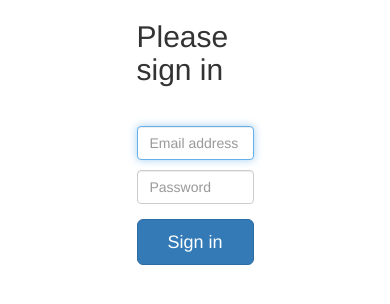
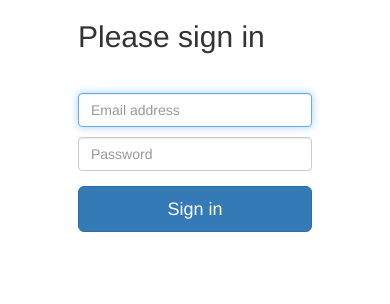
Before and after one commit to SabirAmeen/pwa, a PHP site: page / in a window 390 px wide. Shown: the part 50-354 px from the top of the page. Run offline with PHP 8.4, Linux system fonts and the light colour scheme.

Commit message:
Adjusted login page form in mobiles

```diff
--- a/style/style.css
+++ b/style/style.css
@@ -15,7 +15,12 @@
 }
 .login_container{
 	box-sizing: border-box;
-	width:30%;
+	width:60%;
 	display: block;
 	margin: 0 auto;
 }
+@media(min-width:768px){
+	.login_container{
+		width: 30%;
+	}
+}
```
